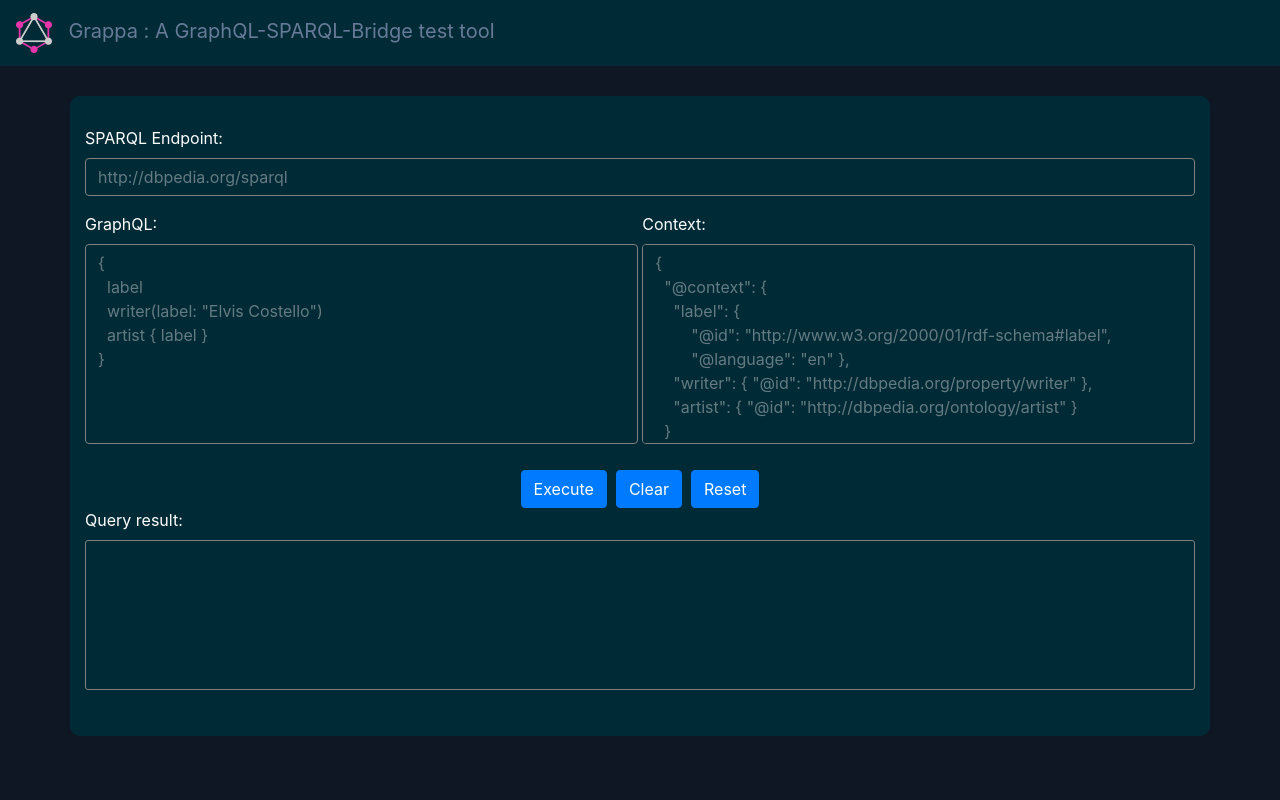
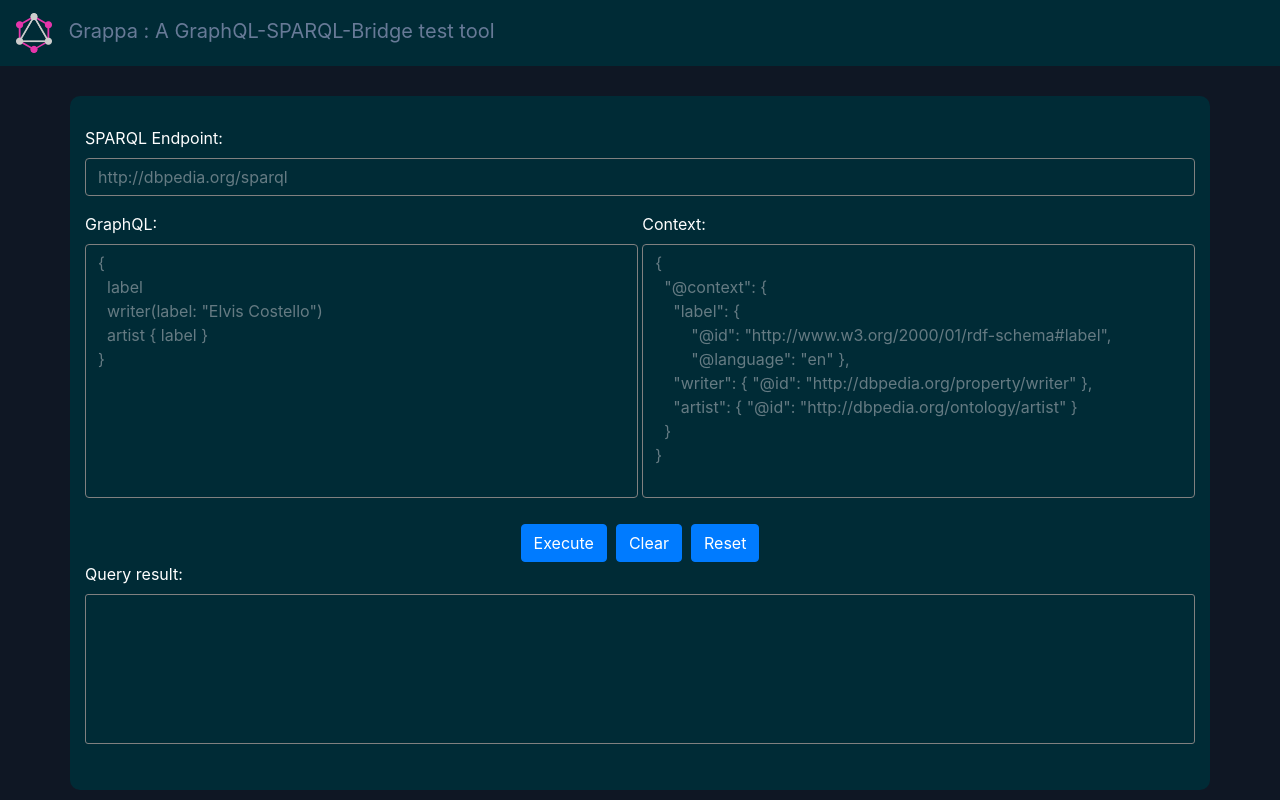
Before and after one commit to OpenLinkSoftware/Grappa, a React (Create React App) app: page / in a window 1280 px wide. Built offline with nearby package versions, Linux system fonts and the light colour scheme.

Commit message:
Replaced inline styles by CSS rules

```diff
--- a/public/index.html
+++ b/public/index.html
@@ -7,9 +7,9 @@
     <meta name="theme-color" content="#000000" />
     <meta
       name="description"
-      content="Web site created using create-react-app"
+      content="Grappa - A test console for exercising the GraphQL to SPARQL bridge provided by graphql-ld-sparqlendpoint"
     />
-    <link rel="apple-touch-icon" href="%PUBLIC_URL%/logo192.png" />
+    <link rel="apple-touch-icon" href="%PUBLIC_URL%/graphql2sparql.ico" />
     <!--
       manifest.json provides metadata used when your web app is installed on a
       user's mobile device or desktop. See https://developers.google.com/web/fundamentals/web-app-manifest/
--- a/src/App.css
+++ b/src/App.css
@@ -1,46 +1,60 @@
-.App {
-  text-align: center;
+
+.navbar {
   background-color: #002b36;
 }
 
-.App-logo {
-  height: 40vmin;
-  pointer-events: none;
+.navbarBrand {
+  color: #677a97 !important;
 }
 
-@media (prefers-reduced-motion: no-preference) {
-  .App-logo {
-    animation: App-logo-spin infinite 20s linear;
-  }
+.appContainer {
+  text-align: center;
+  background-color: #002b36;
+  margin-top: 30px;
+  padding-top: 30px;
+  padding-bottom: 30px;
+  border-radius: 10px;
 }
 
-.App-header {
-  background-color: #282c34;
-  min-height: 100vh;
-  display: flex;
-  flex-direction: column;
-  align-items: center;
-  justify-content: center;
-  font-size: calc(10px + 2vmin);
-  color: white;
+.inputCntrl1 {
+  color: #657b83 !important;
+  background-color: #002b36 !important;
+  border-color: gray !important;
+  clear: both;
+  margin-bottom: 10px;
 }
 
-.App-link {
-  color: #61dafb;
+.inputTextArea {
+  resize: none;
+  overflow-y: scroll;
+  height: 200px;
 }
 
-@keyframes App-logo-spin {
-  from {
-    transform: rotate(0deg);
-  }
-  to {
-    transform: rotate(360deg);
-  }
+.errorTxtContainer {
+  height: 10px;
+}
+
+.errorTxt {
+  color: red;
+}
+
+.qryRsltContainer {
+  border: 1px solid gray;
+  border-radius: 3px;
+  min-height: 150px;
+  clear: both;
+  text-align: left;
+  padding-left: 10px;
+}
+
+.btn:focus,.btn:active {
+  box-shadow: none !important ;
 }
 
 .form-label {
   float: left !important;
   text-align: left !important;
+  color: white;
 }
 
 .form-control:focus {
--- a/src/App.js
+++ b/src/App.js
@@ -7,21 +7,17 @@
 function App() {
   return (
     <>
-      <Navbar style={{ backgroundColor: '#002b36' }}>
-        <Navbar.Brand href="#" style={{ color: '#677a97' }}>
+      <Navbar className="navbar">
+        <Navbar.Brand className="navbarBrand" href="">
           <img src={graphQlLogo} height="40" alt="logo" />
         &nbsp;&nbsp;
         Grappa : A GraphQL-SPARQL-Bridge test tool</Navbar.Brand>
       </Navbar>
 
-      <Container style={{ backgroundColor: '#002b36', marginTop: '30px', paddingTop: '30px', paddingBottom: '30px', borderRadius: "10px" }}>
+      <Container className="appContainer" >
         <Row>
           <Col>
-            <div className="App">
-              <div>
-                <GraphQlLdControl />
-              </div>
-            </div>
+              <GraphQlLdControl />
           </Col>
         </Row>
       </Container>
--- a/src/GraphQlLdControl.js
+++ b/src/GraphQlLdControl.js
@@ -5,8 +5,7 @@
 import { QueryEngineSparqlEndpoint } from 'graphql-ld-sparqlendpoint';
 
 import JSONTree from 'react-json-tree'
-
-// Control ReactJson (npm react-json-view) provides a possible alternative to JSONTree
+// ReactJson (npm react-json-view) provides a possible alternative control to JSONTree
 
 const defaultContext = `
 {
@@ -116,41 +115,37 @@
     <>
       <Form>
         <Form.Group>
-          <Form.Label style={{ color: 'white' }}>SPARQL Endpoint:</Form.Label>
-          <Form.Control value={endpoint} onChange={endpointChangeHandler}
-            style={{ backgroundColor: "#002b36", color: "#657b83", borderColor: "gray", clear: "both", marginBottom: "10px" }} />
+          <Form.Label>SPARQL Endpoint:</Form.Label>
+          <Form.Control className="inputCntrl1" value={endpoint} onChange={endpointChangeHandler} />
         </Form.Group>
         <div style={{ display: "flex" }}>
           <Form.Group style={{ flex: "1" }}>
-            <Form.Label style={{ color: 'white' }}>GraphQL:</Form.Label>
-            <Form.Control as="textarea" rows={10} value={query} onChange={queryChangeHandler}
-              style={{
-                backgroundColor: "#002b36", color: "#657b83", borderColor: "gray", height: "200px", clear: "both",
-                marginBottom: "10px", resize: "none", overflowY: "scroll"
-              }} />
+            <Form.Label>GraphQL:</Form.Label>
+            <Form.Control className="inputCntrl1 inputTextArea" as="textarea" rows={10}
+              value={query} onChange={queryChangeHandler}
+            />
           </Form.Group>
           <div>&nbsp;</div>
           <Form.Group style={{ flex: "1" }}>
-            <Form.Label style={{ color: 'white' }}>Context:</Form.Label>
-            <Form.Control as="textarea" rows={10} value={context} onChange={contextChangeHandler}
-              style={{
-                backgroundColor: "#002b36", color: "#657b83", borderColor: "gray", height: "200px", clear: "both",
-                marginBottom: "10px", resize: "none", overflowY: "scroll"
-              }} />
+            <Form.Label>Context:</Form.Label>
+            <Form.Control className="inputCntrl1 inputTextArea" as="textarea" rows={10}
+              value={context} onChange={contextChangeHandler}
+            />
           </Form.Group>
         </div>
         <Button onClick={() => execQuery()}>Execute</Button> &nbsp;
-      <Button onClick={() => clearQueryResult()}>Clear</Button> &nbsp;
-      <Button onClick={() => resetDefaults()}>Reset</Button>
+        <Button onClick={() => clearQueryResult()}>Clear</Button> &nbsp;
+        <Button onClick={() => resetDefaults()}>Reset</Button>
         <Form.Group>
-          <Form.Label style={{ color: 'white' }}>Query result:</Form.Label>
-          <div style={{ border: "1px solid gray", borderRadius: "3px", minHeight: "150px", clear: "both", textAlign: "left", paddingLeft: "10px" }}>
+          <Form.Label>Query result:</Form.Label>
+          <div className="qryRsltContainer">
             {
-              queryResult ? <JSONTree data={queryResult} theme={{ scheme: 'marakesh' }} /> : <div style={{ height: "10px" }} />
+              queryResult ?
+                <JSONTree data={queryResult} theme={{ scheme: 'marakesh' }} /> :
+                <div className="errorTxtContainer" />
             }
-
             {
-              status ? <p style={{ color: "red" }}>{status}</p> : ''
+              status ? <p className="errorTxt">{status}</p> : ''
             }
           </div>
         </Form.Group>
--- a/src/index.css
+++ b/src/index.css
@@ -12,8 +12,3 @@
   font-family: source-code-pro, Menlo, Monaco, Consolas, 'Courier New',
     monospace;
 }
-
-.btn:focus,.btn:active {
-   outline: none !important;
-   box-shadow: none;
-}
```
